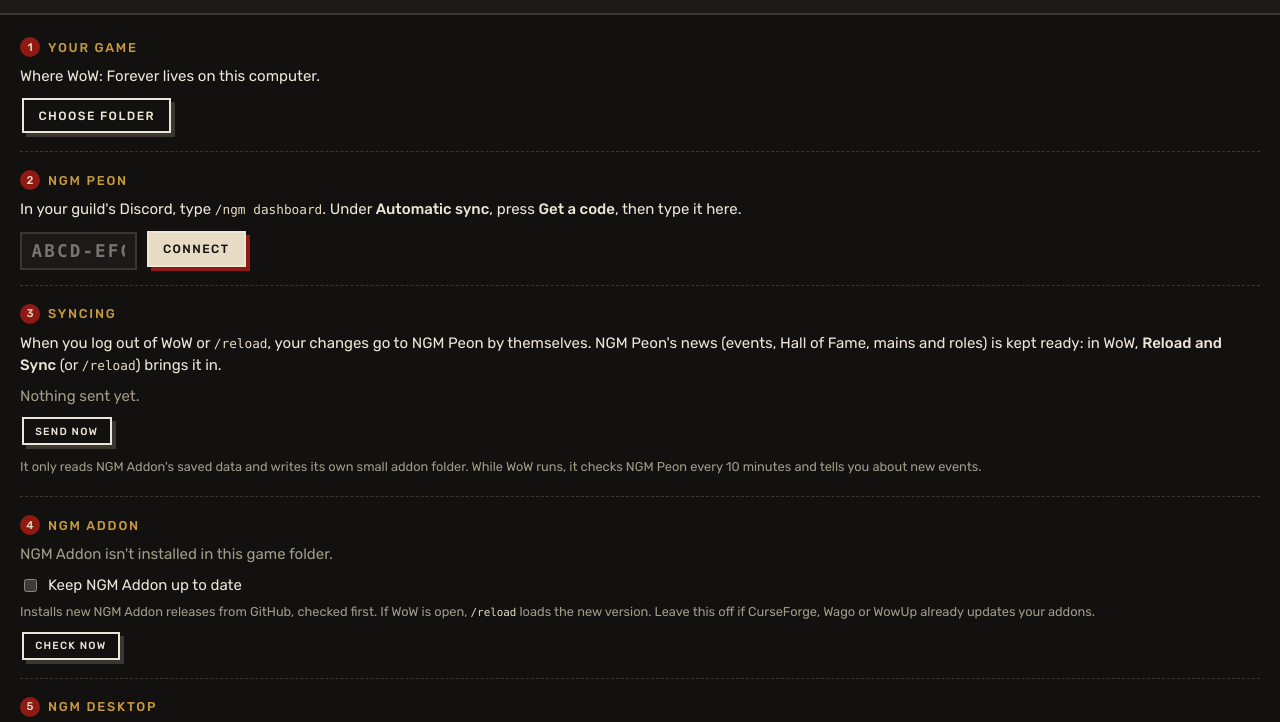
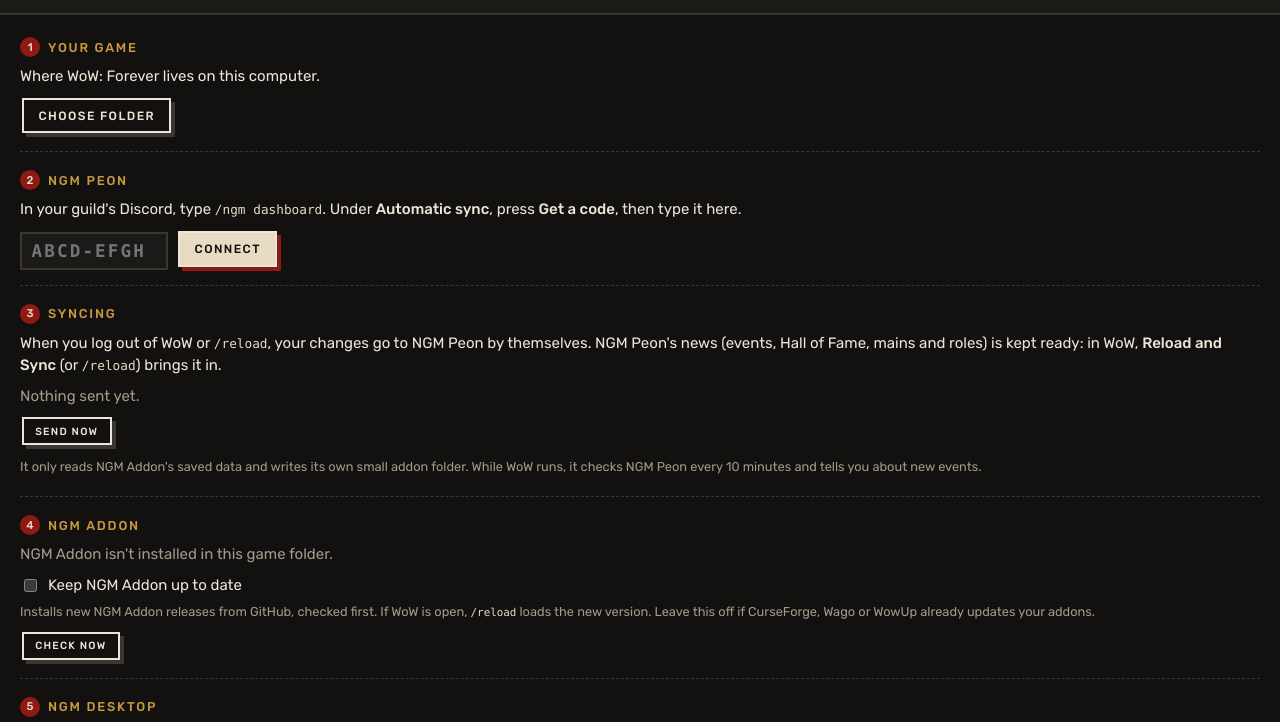
Before and after one commit to keasbeexd/ngm-desktop, a website: page src/index.html in a window 1280 px wide. Shown: the part 67-789 px from the top of the page. Drawn offline with Linux system fonts and the light colour scheme.

Commit message:
Connect code box fits ABCD-EFGH
Co-Authored-By: Claude Opus 5.5 <noreply@anthropic.com>
Claude-Session: https://claude.ai/code/session_01Y6mXs8XEmZcGmMhEYvTEf1

```diff
--- a/src/style.css
+++ b/src/style.css
@@ -36,7 +36,7 @@ button.small { font-size: .65rem; padding: .35rem .7rem; }
 button:disabled { opacity: .5; cursor: wait; }
 button:focus-visible, input:focus-visible { outline: 2px solid var(--gilt); outline-offset: 3px; }
 form { display: flex; gap: 8px; align-items: center; }
-input { font: 700 1.1rem ui-monospace, Menlo, Consolas, monospace; letter-spacing: .12em; text-transform: uppercase; width: 11ch; padding: .45rem .6rem; background: var(--bg1); color: var(--fg); border: 2px solid var(--line); border-radius: 0; }
+input { font: 700 1.1rem ui-monospace, Menlo, Consolas, monospace; letter-spacing: .12em; text-transform: uppercase; width: calc(9ch + 9 * .12em + 1.2rem + 4px + 1ch); padding: .45rem .6rem; background: var(--bg1); color: var(--fg); border: 2px solid var(--line); border-radius: 0; }
 .note { background: var(--bg1); border-left: 3px solid var(--gilt); padding: 8px 10px; }
 .small-print { font-size: .8rem; margin-top: 6px; }
 label.check { display: flex; gap: 8px; align-items: center; margin: 4px 0 6px; cursor: pointer; }
```
